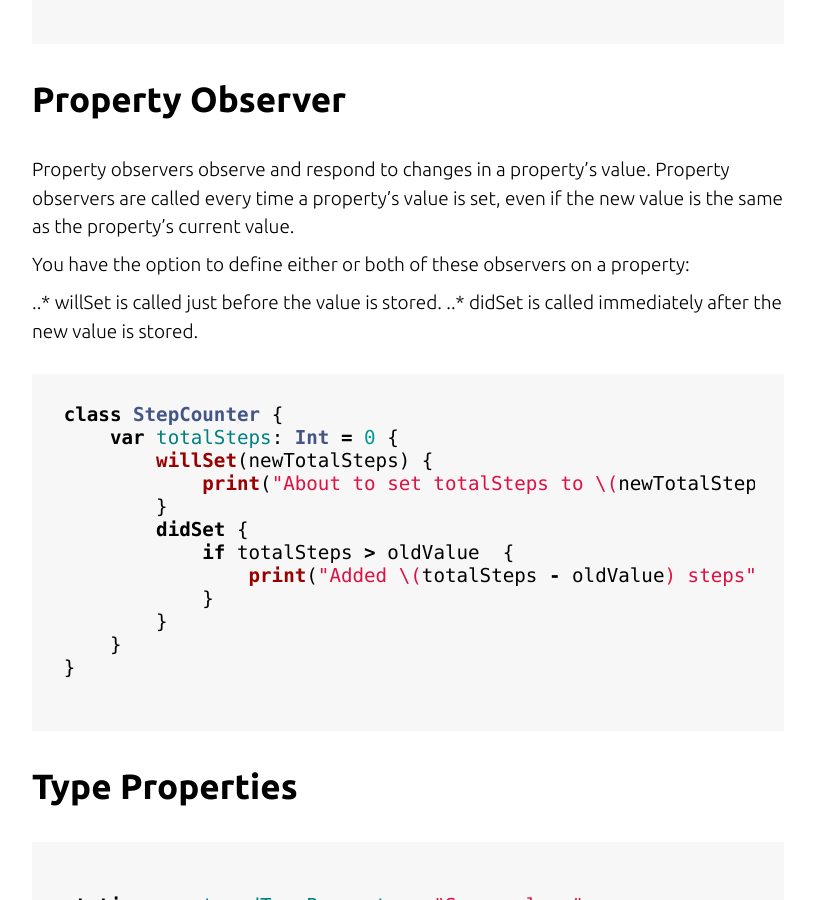
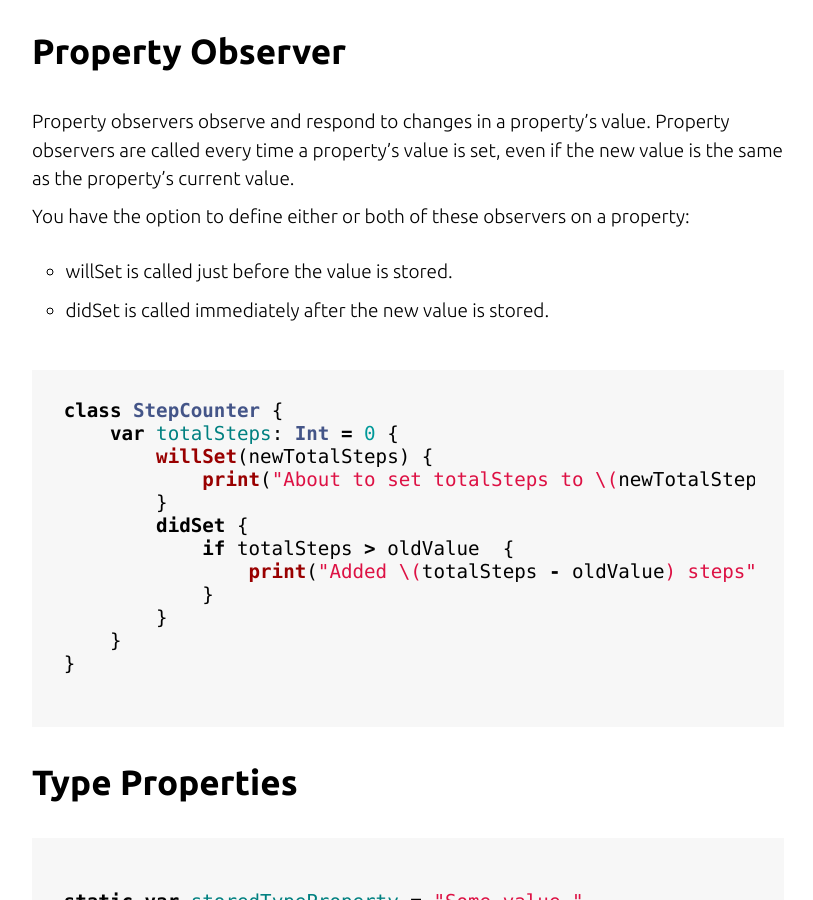
Before and after one commit to tarangpatel/whatilove, a Jekyll site: the page built from _posts/2016-03-27-computed-properties-observer.markdown, in a window 1280 px wide and 900 px high, scrolled down 1511 px. Shown: the whole window, without its empty margins (232-1045 px from the left). Built offline with Jekyll 4.4.1, drawn with Linux system fonts in a browser that asks for light colours; nearby versions of some CDN libraries; comment, search, counter and statistics services are not loaded; some of the changed text lies outside the part shown.

Commit message:
formatting

````diff
--- a/_posts/2016-03-27-computed-properties-observer.markdown
+++ b/_posts/2016-03-27-computed-properties-observer.markdown
@@ -2,7 +2,7 @@
 title: Advance Properties in Swift
 ---
 
-# Computed Properties
+#Computed Properties
 
 * Use only var
 
@@ -39,7 +39,7 @@
 
 ```
 
-## Read-Only Computed Properties
+### Read-Only Computed Properties
 A computed property with a getter but no setter is known as a read-only computed property.
 
 ```swift
@@ -58,8 +58,8 @@
 
 You have the option to define either or both of these observers on a property:
 
-..* willSet is called just before the value is stored.
-..* didSet is called immediately after the new value is stored.
+* willSet is called just before the value is stored.
+* didSet is called immediately after the new value is stored.
 
 ```swift
 class StepCounter {
````
